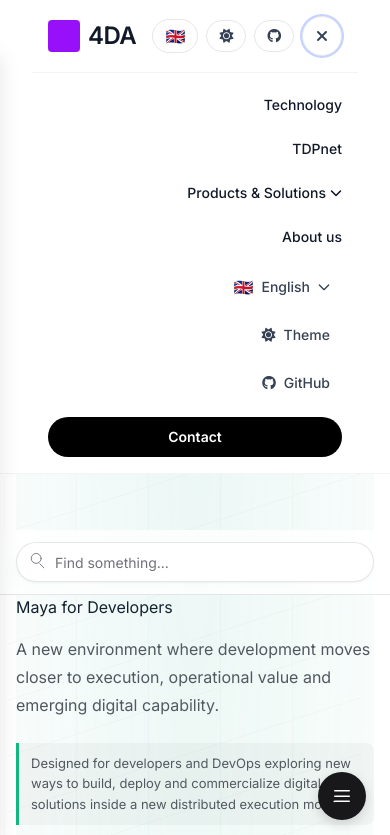
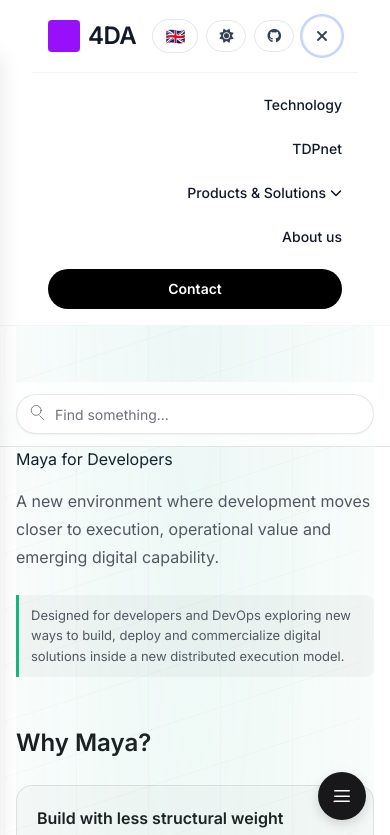
Before and after one commit to alemioma/4DA-v3, a website: page index2.html in a window 390 px wide. Both pictures are taken after a click on the button 322 px from the left and 36 px from the top of the page. Shown: the top 835 px of the page. Drawn offline with nearby package versions, Linux system fonts and the light colour scheme; files that its build step writes are made by us from their sources.

Commit message:
menu fixed

```diff
--- a/sections/navbar.html
+++ b/sections/navbar.html
@@ -107,36 +107,7 @@
         <a href="/pages/about.html" class="nav-link py-1.5">About us</a>
       </div>
 
-      <div class="mt-4 flex flex-col gap-3 text-sm font-medium text-right">
-        <div class="relative">
-          <button popovertarget="lang-popover-mobile" type="button" class="inline-flex items-center justify-end w-full border-gray-200 bg-white px-3 py-2 text-sm font-medium text-gray-700 hover:bg-gray-100 focus:outline-none focus:ring-2 focus:ring-indigo-200">
-            <span class="text-base leading-none me-2" data-lang-flag>🇬🇧</span>
-            <span data-lang-label>English</span>
-            <svg class="ms-1.5 h-4 w-4 -me-0.5" aria-hidden="true" xmlns="http://www.w3.org/2000/svg" width="24" height="24" fill="none" viewBox="0 0 24 24"><path stroke="currentColor" stroke-linecap="round" stroke-linejoin="round" stroke-width="2" d="m19 9-7 7-7-7"/></svg>
-          </button>
-
-          <el-popover id="lang-popover-mobile" anchor="bottom end" popover class="mt-2 w-36 overflow-hidden rounded-xl bg-white shadow-lg outline-1 outline-gray-200 transition transition-discrete open:opacity-100 data-closed:opacity-0 data-closed:translate-y-1 data-enter:duration-200 data-enter:ease-out data-leave:duration-150 data-leave:ease-in">
-            <ul class="p-2 text-sm font-medium text-gray-700" aria-label="Select language">
-              <li><a href="#" data-lang-select="en" data-lang-flag="🇬🇧" data-lang-label="English" class="lang-option inline-flex w-full items-center gap-2 rounded-lg px-3 py-2 hover:bg-gray-100 hover:text-gray-900"><span class="text-base leading-none">🇬🇧</span> English</a></li>
-              <li><a href="#" data-lang-select="es" data-lang-flag="🇪🇸" data-lang-label="Español" class="lang-option inline-flex w-full items-center gap-2 rounded-lg px-3 py-2 hover:bg-gray-100 hover:text-gray-900"><span class="text-base leading-none">🇪🇸</span> Español</a></li>
-              <li><a href="#" data-lang-select="sv" data-lang-flag="🇸🇪" data-lang-label="Svenska" class="lang-option inline-flex w-full items-center gap-2 rounded-lg px-3 py-2 hover:bg-gray-100 hover:text-gray-900"><span class="text-base leading-none">🇸🇪</span> Svenska</a></li>
-            </ul>
-          </el-popover>
-        </div>
-
-        <button id="mobileThemeToggle" class="inline-flex items-center justify-end w-full border-gray-200 bg-white px-3 py-2 text-sm font-medium text-gray-700 hover:bg-gray-100 focus:outline-none focus:ring-2 focus:ring-indigo-200" type="button" aria-label="Cambiar tema" aria-pressed="false">
-          <i class="fas fa-sun" data-theme-icon="sun" aria-hidden="true"></i>
-          <i class="fas fa-moon" data-theme-icon="moon" aria-hidden="true"></i>
-          <span class="ms-2">Theme</span>
-        </button>
-
-        <a href="https://github.com/riemaxi/maya" class="inline-flex items-center justify-end w-full border-gray-200 bg-white px-3 py-2 text-sm font-medium text-gray-700 hover:bg-gray-100 transition" aria-label="GitHub">
-          <i class="fab fa-github me-2" aria-hidden="true"></i>
-          <span>GitHub</span>
-        </a>
-      </div>
-
-        <a href="/pages/contact.html" class="mt-4 inline-flex w-full items-center justify-center bg-black text-white text-sm font-semibold px-6 py-2.5 rounded-full hover:bg-gray-800 dark:hover:bg-gray-700 dark:bg-gray-800 transition">Contact</a>
+      <a href="/pages/contact.html" class="mt-4 inline-flex w-full items-center justify-center bg-black text-white text-sm font-semibold px-6 py-2.5 rounded-full hover:bg-gray-800 transition">Contact</a>
     </div>
   </div>
 </nav>
```
